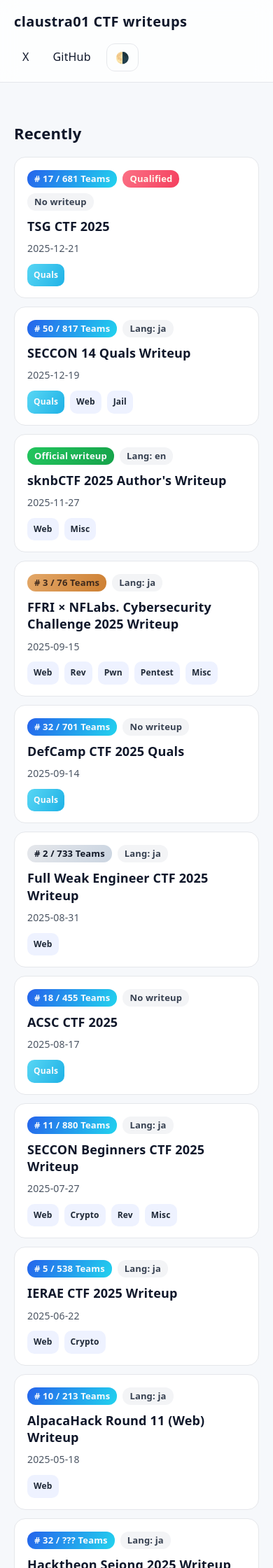
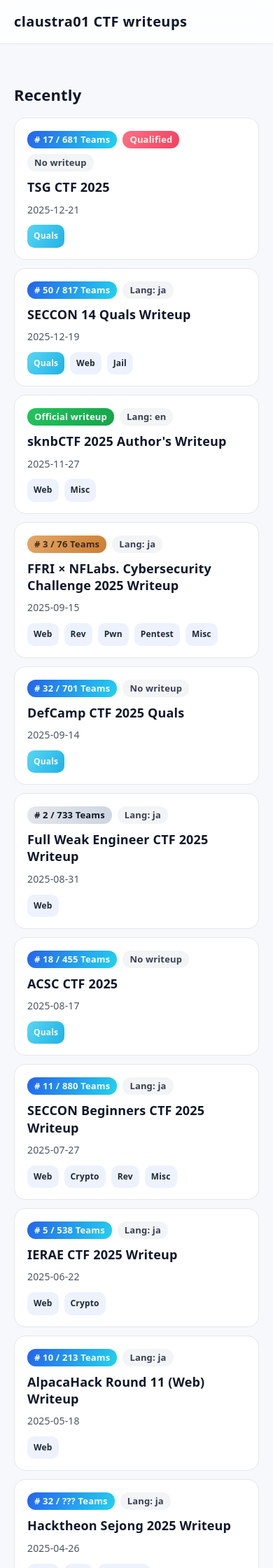
Before and after one commit to claustra01/my-ctf-writeups, a Jekyll site: the page built from index.md, in a window 390 px wide. Shown: the top 2240 px of the page at 70% size. Built offline with Jekyll 4.4.1, drawn with Linux system fonts in a browser that asks for light colours.

Commit message:
chore: hide sns links on mobile

```diff
--- a/assets/css/main.css
+++ b/assets/css/main.css
@@ -703,3 +703,9 @@ a:hover {
     grid-template-columns: 1fr;
   }
 }
+
+@media (max-width: 900px) {
+  .site-nav {
+    display: none;
+  }
+}
```
